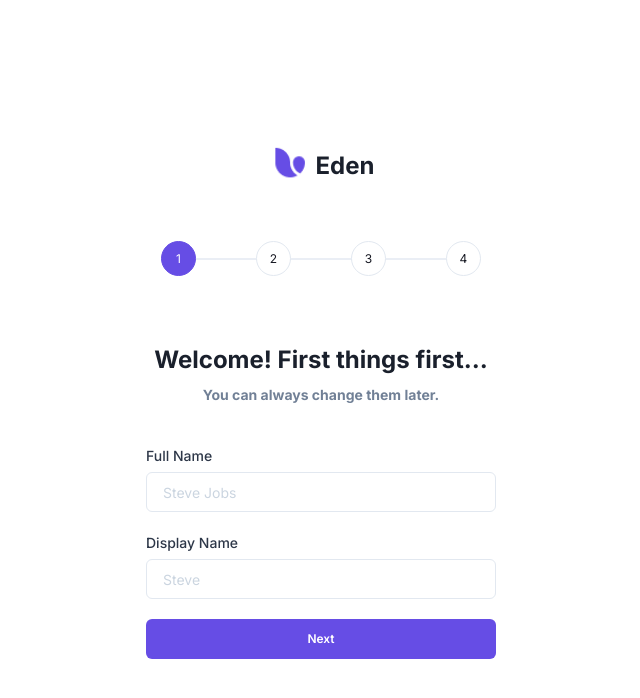
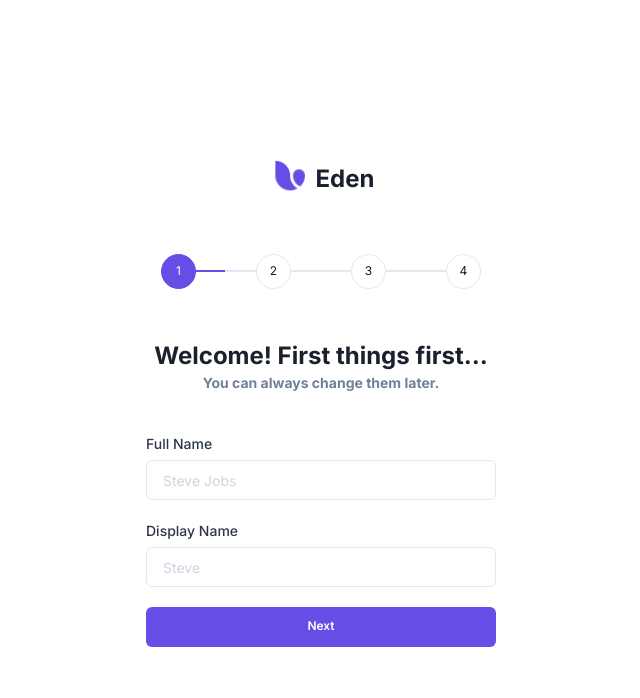
Before and after one commit to sumi-web/onboarding, a Next.js app: page / in a window 1280 px wide. Shown: the top 698 px of the page, without its empty margins (319-959 px from the left). Built offline with nearby package versions, Linux system fonts and the light colour scheme.

Commit message:
final submit

```diff
--- a/components/Onboarding/EdenFor.tsx
+++ b/components/Onboarding/EdenFor.tsx
@@ -8,28 +8,19 @@ interface Props {
   onSubmit(): void;
 }
 
-const EdenFor = ({
-  selectWorkspaceFor,
-  onWorkspaceForChange,
-  onSubmit,
-}: Props) => {
+const EdenFor = ({ selectWorkspaceFor, onWorkspaceForChange, onSubmit }: Props) => {
   return (
     <>
-      <Box mb={"10"}>
-        <Heading fontSize={"2xl"} lineHeight={"taller"}>
+      <Box mb={{ base: "6", md: "10" }}>
+        <Heading fontSize={"2xl"} lineHeight={"short"}>
           How are you planning yo use Eden?
         </Heading>
-        <Text
-          fontSize="sm"
-          color={"gray.500"}
-          fontWeight="bold"
-          textAlign={"center"}
-        >
+        <Text fontSize="sm" color={"gray.500"} fontWeight="bold" textAlign={"center"}>
           We&apos;ll streamline your setup experience accordingly.
         </Text>
       </Box>
       <Stack maxW={"350px"} width="100%" spacing={5}>
-        <Flex justifyContent={"space-between"}>
+        <Flex justifyContent={"space-between"} gap={{ base: "10px", md: "30px" }}>
           <Box
             border={"1px"}
             padding="4"
--- a/components/Onboarding/FinalOnboarding.tsx
+++ b/components/Onboarding/FinalOnboarding.tsx
@@ -24,15 +24,10 @@ const FinalOnboarding = ({ userName, launchEden }: Props) => {
         <FaCheck />
       </Box>
       <Box mb={"10"}>
-        <Heading fontSize={"2xl"} lineHeight={"taller"} textAlign="center">
+        <Heading fontSize={"2xl"} lineHeight={"short"} textAlign="center">
           Congratulations, {userName}!
         </Heading>
-        <Text
-          fontSize="sm"
-          color={"gray.500"}
-          fontWeight="bold"
-          textAlign={"center"}
-        >
+        <Text fontSize="sm" color={"gray.500"} fontWeight="bold" textAlign={"center"}>
           You have completed onboarding, you can start using the Eden!.
         </Text>
       </Box>
--- a/components/Onboarding/UserInfo.tsx
+++ b/components/Onboarding/UserInfo.tsx
@@ -11,25 +11,14 @@ interface Props {
   onSubmit(): void;
 }
 
-const UserInfo = ({
-  data,
-  errors,
-  onChangeFullNameChange,
-  onUserNameChange,
-  onSubmit,
-}: Props) => {
+const UserInfo = ({ data, errors, onChangeFullNameChange, onUserNameChange, onSubmit }: Props) => {
   return (
     <>
-      <Box mb={"10"}>
-        <Heading fontSize={"2xl"} lineHeight={"taller"}>
+      <Box mb={{ base: "6", md: "10" }}>
+        <Heading fontSize={"2xl"} lineHeight={"short"}>
           Welcome! First things first...
         </Heading>
-        <Text
-          fontSize="sm"
-          color={"gray.500"}
-          fontWeight="bold"
-          textAlign={"center"}
-        >
+        <Text fontSize="sm" color={"gray.500"} fontWeight="bold" textAlign={"center"}>
           You can always change them later.
         </Text>
       </Box>
--- a/components/Onboarding/UserWorkspace.tsx
+++ b/components/Onboarding/UserWorkspace.tsx
@@ -14,8 +14,8 @@ interface Props {
 const UserWorkspace = ({ data, errors, onWorkSpaceChange, onUrlChange, onSubmit }: Props) => {
   return (
     <>
-      <Box mb={"10"}>
-        <Heading fontSize={"2xl"} lineHeight={"taller"}>
+      <Box mb={{ base: "6", md: "10" }}>
+        <Heading fontSize={"2xl"} lineHeight={"short"}>
           Let&apos;s set up a home for all your work
         </Heading>
         <Text fontSize="sm" color={"gray.500"} fontWeight="bold" textAlign={"center"}>
--- a/components/OnboardingLayout.tsx
+++ b/components/OnboardingLayout.tsx
@@ -8,12 +8,7 @@ interface Props {
 const OnboardingLayout = ({ children }: Props) => {
   return (
     <Container maxW={"500px"} minHeight="100vh">
-      <Flex
-        direction={"column"}
-        justify="center"
-        align={"center"}
-        height={"100vh"}
-      >
+      <Flex direction={"column"} justify="center" align={"center"} minHeight={"100vh"}>
         {children}
       </Flex>
     </Container>
--- a/components/Stepper.tsx
+++ b/components/Stepper.tsx
@@ -7,15 +7,14 @@ interface Props {
 
 const Stepper = ({ currentStep, steps }: Props) => {
   return (
-    <div className="stepper">
+    <div className={"stepper " + `S${currentStep}`}>
       <Box>
-        <Flex gap={"60px"} position="relative">
+        <Flex gap={{ base: "45px", sm: "60px" }} position="relative">
           {steps.map((step, i) => {
             const showActiveCircle = currentStep === i || currentStep > i ? true : false;
 
             return (
               <Box
-                className={"circle " + (currentStep === i ? "active" : "")}
                 key={i}
                 width={35}
                 height={35}
--- a/pages/index.tsx
+++ b/pages/index.tsx
@@ -201,7 +201,7 @@ const Home: NextPage = () => {
   return (
     <OnboardingLayout>
       <>
-        <Flex align={"flex-end"} gap="8px" mb={"60px"}>
+        <Flex align={"flex-end"} gap="8px" mb={{ base: "40px", md: "60px" }}>
           <Image src="/images/logo.svg" alt="" height={40} width={40} /> <Heading fontSize={"2xl"}>Eden</Heading>
         </Flex>
         {/* show steps here */}
--- a/styles/globals.css
+++ b/styles/globals.css
@@ -8,13 +8,6 @@ body {
 }
 
 a {
-  color: #151b28;
-  color: #664de5;
-  color: #828897;
-  color: #858fa3;
-  color: #8b97b1;
-  color: #bec4d3;
-  color: #eaeef5;
   text-decoration: none;
 }
 
@@ -23,33 +16,43 @@ a {
 }
 
 .stepper {
-  /* position: relative; */
-  margin-bottom: 60px;
+  position: relative;
+  margin-bottom: 50px;
 }
 
-/* .stepper::before {
+.stepper::before {
   content: "";
   height: 2px;
-  width: 100%;
   background-color: #664de5;
-  background: linear-gradient(to right, red 5%, black 95%);
   position: absolute;
   top: 50%;
   transform: translateY(-50%);
   z-index: -1;
-} */
+}
 
-.circle::before {
+.stepper.S0::before {
+  width: 20%;
+}
+
+.stepper.S1::before {
+  width: 50%;
+}
+
+.stepper.S2::before {
+  width: 80%;
+}
+
+.stepper.S3::before {
+  width: 100%;
+}
+
+.stepper::after {
   content: "";
   height: 2px;
   width: 100%;
-  background-color: #eaeef5;
+  background-color: #e2e8f0;
   position: absolute;
-  /* left: 0; */
-  right: 0;
-  z-index: -1;
+  top: 50%;
+  transform: translateY(-50%);
+  z-index: -2;
 }
-
-.circle.active::before {
-  background-color: #664de5;
-}
```
